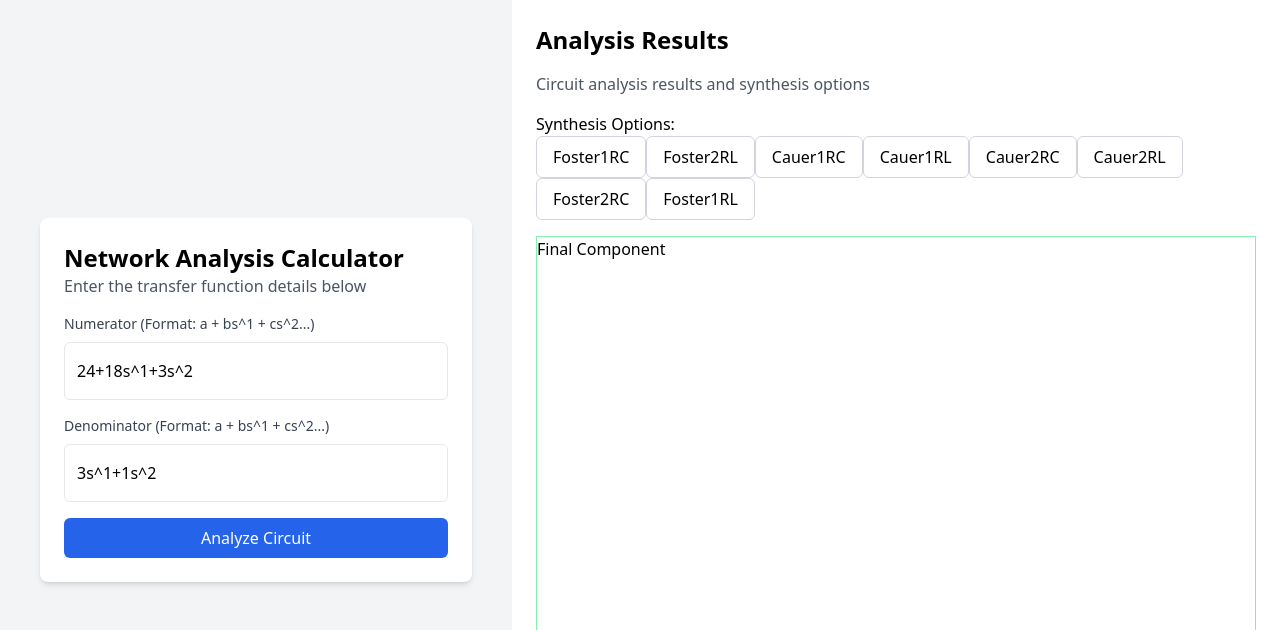
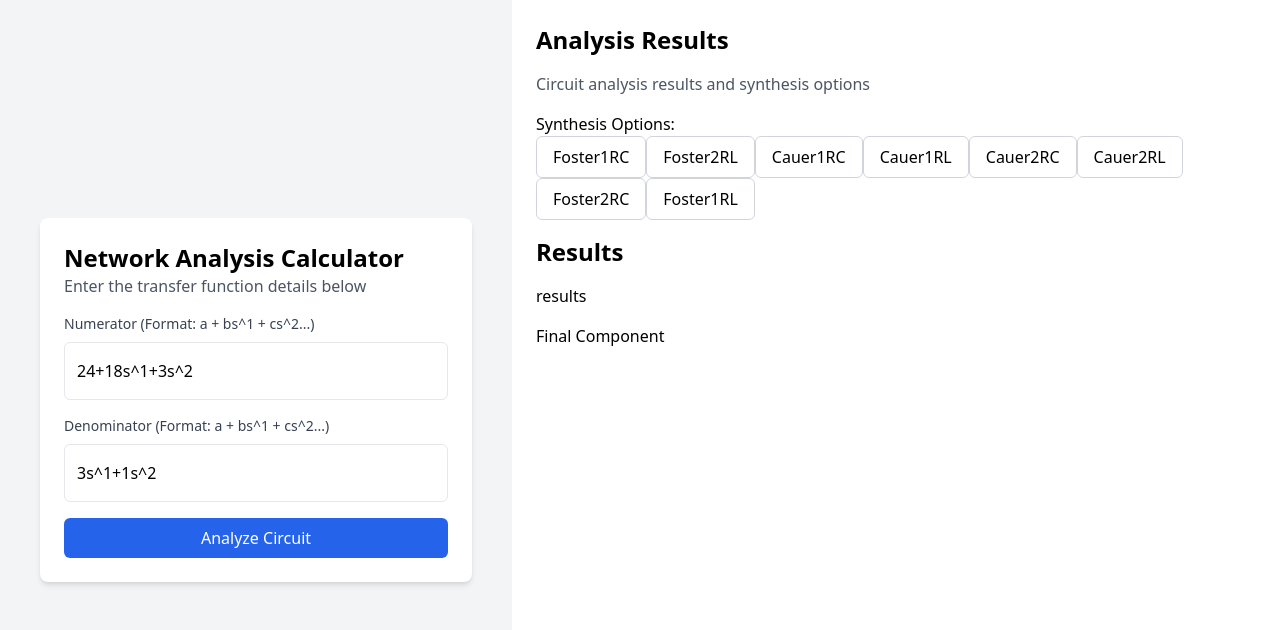
Before and after one commit to sir-shivam/NetAnalysis, a React (Create React App) app: page / in a window 1280 px wide. Both pictures are taken after a click on the button "Analyze Circuit". Shown: the top 630 px of the page. Built offline with nearby package versions, Linux system fonts and the light colour scheme.

Commit message:
changes in result

```diff
--- a/src/components/Cauer/Cauer1LC.jsx
+++ b/src/components/Cauer/Cauer1LC.jsx
@@ -32,6 +32,7 @@ export default function Cauer1LC() {
     setResults,
     error,
     setError,
+    finalResult,setFinalResult
   } = useContext(PolynomialContext);
 
     useEffect(() => {
@@ -41,7 +42,8 @@ export default function Cauer1LC() {
         ...component,
         type : component.type === 'R' ? 'C' : 'L'
       }));
-      setcauer1LC(modifiedResults)
+      setcauer1LC(modifiedResults);
+      setFinalResult([]);
       console.log(modifiedResults, "cau1 RC")
     }, [])
 
--- a/src/components/Cauer/Cauer1RC.jsx
+++ b/src/components/Cauer/Cauer1RC.jsx
@@ -32,11 +32,15 @@ export default function Cauer1RC() {
     setResults,
     error,
     setError,
+    finalResult,
+    setFinalResult
+
   } = useContext(PolynomialContext);
 
     useEffect(() => {
       const result = Cauer1(numCoeffs , denCoeffs);
       setCauer1RC(result);
+      setFinalResult([]);
       console.log(result , "cau1 RC")
     }, [])
 
--- a/src/components/Cauer/Cauer1RL.jsx
+++ b/src/components/Cauer/Cauer1RL.jsx
@@ -2,7 +2,7 @@ import React, { useContext, useEffect, useState } from 'react'
 import Cauer1 from './Cauer1calculation';
 import PolynomialContext from '../../context/PolynomialContext';
 
-export default function Cauer1RC() {
+export default function Cauer1RL() {
   const [cauer1RL, setCauer1RL] = useState([]);
 
   const {
@@ -32,6 +32,8 @@ export default function Cauer1RC() {
     setResults,
     error,
     setError,
+    finalResult,
+    setFinalResult
   } = useContext(PolynomialContext);
 
     useEffect(() => {
@@ -41,7 +43,8 @@ export default function Cauer1RC() {
         ...component,
         arrangement: component.arrangement === 'series' ? 'parallel' : 'series'
       }));
-      setCauer1RL(modifiedResults)
+      setCauer1RL(modifiedResults);
+      setFinalResult([]);
       console.log(modifiedResults, "cau1 RC")
     }, [])
 
--- a/src/components/Cauer/Cauer2LC.jsx
+++ b/src/components/Cauer/Cauer2LC.jsx
@@ -32,6 +32,7 @@ export default function Cauer2LC() {
     setResults,
     error,
     setError,
+    finalResult,setFinalResult
   } = useContext(PolynomialContext);
 
     useEffect(() => {
@@ -41,7 +42,8 @@ export default function Cauer2LC() {
         ...component,
         type : component.type === 'R' ? 'C' : 'L'
       }));
-      setCauer2LC(modifiedResults)
+      setCauer2LC(modifiedResults);
+      setFinalResult([]);
       console.log(modifiedResults, "cau1 RC")
     }, [])
 
--- a/src/components/Cauer/Cauer2RC.jsx
+++ b/src/components/Cauer/Cauer2RC.jsx
@@ -32,11 +32,13 @@ export default function Cauer2RC() {
     setResults,
     error,
     setError,
+    finalResult,setFinalResult
   } = useContext(PolynomialContext);
 
     useEffect(() => {
       const result = Cauer2(numCoeffs , denCoeffs);
       setCauer2RC(result);
+      setFinalResult([]);
       console.log(result , "cau2 RC")
     }, [])
 
--- a/src/components/Cauer/Cauer2RL.jsx
+++ b/src/components/Cauer/Cauer2RL.jsx
@@ -32,6 +32,7 @@ export default function Cauer2RL() {
     setResults,
     error,
     setError,
+    finalResult,setFinalResult
   } = useContext(PolynomialContext);
 
     useEffect(() => {
@@ -40,7 +41,8 @@ export default function Cauer2RL() {
         ...component,
         arrangement: component.arrangement === 'series' ? 'parallel' : 'series'
       }));
-      setCauer2RL(modifiedResults)
+      setCauer2RL(modifiedResults);
+      setFinalResult([]);
       console.log(modifiedResults , "cau2 RL")
 
     }, [])
--- a/src/components/Foster1RC.jsx
+++ b/src/components/Foster1RC.jsx
@@ -1,12 +1,14 @@
-import React, { useState, useEffect } from 'react';
+import React, { useState, useEffect, useContext } from 'react';
 // import {Inductor} from '../elements/Inductor';
 // import { Capacitor } from '../elements/Capacitor';
 // import { Resistor } from '../elements/Resitor';
 import { NewCapacitor } from './elements/NewCapacitor';
 import { Resistor } from './elements/Resitor';
 import { Capacitor } from './elements/Capacitor';
+import PolynomialContext from '../context/PolynomialContext';
 const Foster1RCSynthesis = ({ terms }) => {
   const [networkElements, setNetworkElements] = useState([]);
+  const {finalResult,setFinalResult} = useContext(PolynomialContext);
 
 
   const synthesizeFoster1 = (terms) => {
@@ -36,6 +38,8 @@ const Foster1RCSynthesis = ({ terms }) => {
     if (terms && terms.length > 0) {
       const synthesizedElements = synthesizeFoster1(terms);
       setNetworkElements(synthesizedElements);
+      setFinalResult(synthesizedElements);
+
       console.log(synthesizedElements );
     }
   }, [terms]);
--- a/src/components/Foster1RL.jsx
+++ b/src/components/Foster1RL.jsx
@@ -1,9 +1,11 @@
-import React, { useState, useEffect } from 'react';
+import React, { useState, useEffect, useContext } from 'react';
 import { Resistor } from './elements/Resitor';
 import { Inductor } from './elements/Inductor';
+import PolynomialContext from '../context/PolynomialContext';
 
 const Foster1RLSynthesis = ({ terms }) => {
   const [networkElements, setNetworkElements] = useState([]);
+  const {finalResult,setFinalResult} = useContext(PolynomialContext);
 
   const synthesizeFoster2 = (terms) => {
     const elements = [];
@@ -30,6 +32,7 @@ const Foster1RLSynthesis = ({ terms }) => {
     if (terms && terms.length > 0) {
       const synthesizedElements = synthesizeFoster2(terms);
       setNetworkElements(synthesizedElements);
+      setFinalResult(synthesizedElements);
     }
   }, [terms]);
 
--- a/src/components/Foster2RC.jsx
+++ b/src/components/Foster2RC.jsx
@@ -1,4 +1,4 @@
-import React, { useState, useEffect } from 'react';
+import React, { useState, useEffect, useContext } from 'react';
 // import {Inductor} from '../elements/Inductor';
 // import { Capacitor } from '../elements/Capacitor';
 // import { Resistor } from '../elements/Resitor';
@@ -7,8 +7,10 @@ import { Resistor } from './elements/Resitor';
 import { NewInductor } from './elements/NewInductor';
 import { Capacitor } from './elements/Capacitor';
 import { NewResistor } from './elements/NewResistor';
+import PolynomialContext from '../context/PolynomialContext';
 const Foster2RCSynthesis = ({ terms }) => {
   const [networkElements, setNetworkElements] = useState([]);
+  const {finalResult,setFinalResult} = useContext(PolynomialContext);
 
 
   const synthesizeFoster1 = (terms) => {
@@ -38,6 +40,7 @@ const Foster2RCSynthesis = ({ terms }) => {
     if (terms && terms.length > 0) {
       const synthesizedElements = synthesizeFoster1(terms);
       setNetworkElements(synthesizedElements);
+      setFinalResult(synthesizedElements);
       console.log(synthesizedElements );
     }
   }, [terms]);
--- a/src/components/Foster2RL.jsx
+++ b/src/components/Foster2RL.jsx
@@ -1,4 +1,4 @@
-import React, { useState, useEffect } from 'react';
+import React, { useState, useEffect, useContext } from 'react';
 // import {Inductor} from '../elements/Inductor';
 // import { Capacitor } from '../elements/Capacitor';
 // import { Resistor } from '../elements/Resitor';
@@ -7,8 +7,10 @@ import { Resistor } from './elements/Resitor';
 import { NewInductor } from './elements/NewInductor';
 import { Capacitor } from './elements/Capacitor';
 import { NewResistor } from './elements/NewResistor';
+import PolynomialContext from '../context/PolynomialContext';
 const Foster2RLSynthesis = ({ terms }) => {
   const [networkElements, setNetworkElements] = useState([]);
+  const {finalResult,setFinalResult} = useContext(PolynomialContext);
 
 
   const synthesizeFoster1 = (terms) => {
@@ -38,6 +40,7 @@ const Foster2RLSynthesis = ({ terms }) => {
     if (terms && terms.length > 0) {
       const synthesizedElements = synthesizeFoster1(terms);
       setNetworkElements(synthesizedElements);
+      setFinalResult(synthesizedElements);
       console.log(synthesizedElements );
     }
   }, [terms]);
--- a/src/components/Resultsnew.jsx
+++ b/src/components/Resultsnew.jsx
@@ -13,6 +13,7 @@ import Cauer2RL from './Cauer/Cauer2RL';
 import Foster1RCSynthesis from './Foster1RC';
 import Foster2RLSynthesis from './Foster2RL';
 import Foster2RCSynthesis from './Foster2RC';
+import Cauer1RL from './Cauer/Cauer1RL';
 
 export default function Results() {
 
@@ -48,7 +49,9 @@ export default function Results() {
         error,
         setError,
         finding,
-        setFinding
+        setFinding,
+        finalResult,
+        setFinalResult
 
     } = useContext(PolynomialContext);
 
@@ -193,7 +196,29 @@ export default function Results() {
           </div>
         </div>
       </div>
-      <div className='overflow-y-auto border border-green-300 h-[68vh]'>
+      <h2 className="text-2xl font-bold mb-4">Results</h2>
+
+      {
+  finalResult && (
+    <div>
+      <h2>{`${design}`} results</h2>
+      <ul>
+        {finalResult.map((component, index) => (
+          <li key={index}>
+            <strong>Type:</strong> {component.type},
+            <strong> Value:</strong> {component.type === 'resonant_pair'
+              ? `R: ${component.R.toFixed(4)}, C: ${component.C}`
+              : component.value.toFixed(4)
+            },
+            <strong> Arrangement:</strong> {component.position}
+          </li>
+        ))}
+      </ul>
+    </div>
+  )
+}
+
+      <div className='overflow-y-auto  h-[68vh]'>
       <h1>Final Component</h1>
       {/* Pass terms as a prop to FosterSynthesis */}
       {design && handleCircuit(design)}
--- a/src/context/PloynomialState.jsx
+++ b/src/context/PloynomialState.jsx
@@ -21,7 +21,8 @@ function PolynomialState({ children }) {
   const [results , setResults] = useState([]);
   const [error, setError] = useState(null);
   const [finding, setFinding] = useState({});
-  const [roots, setRoots,] = useState([]);
+  const [roots, setRoots] = useState([]);
+  const [finalResult,setFinalResult] = useState([]);
 
 
     const processCoefficients = () => {
@@ -72,7 +73,9 @@ function PolynomialState({ children }) {
         error,
         setError,
         finding,
-        setFinding
+        setFinding,
+        finalResult,
+        setFinalResult
 
         // Helper functions
         // processCoefficients
```
